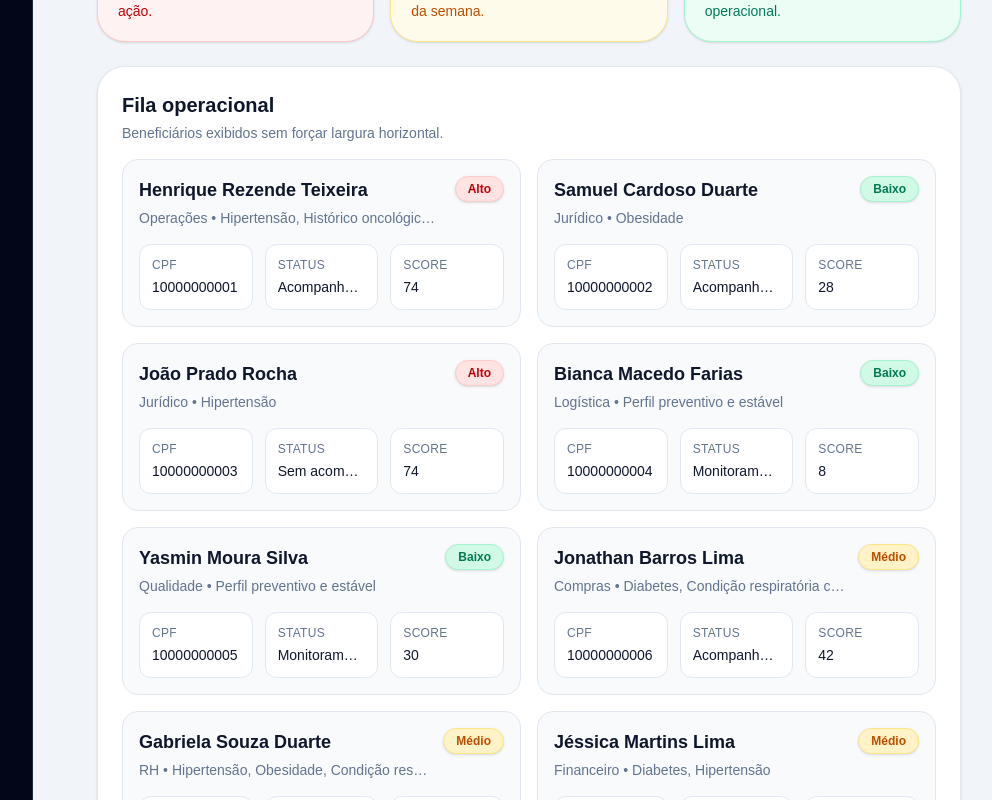
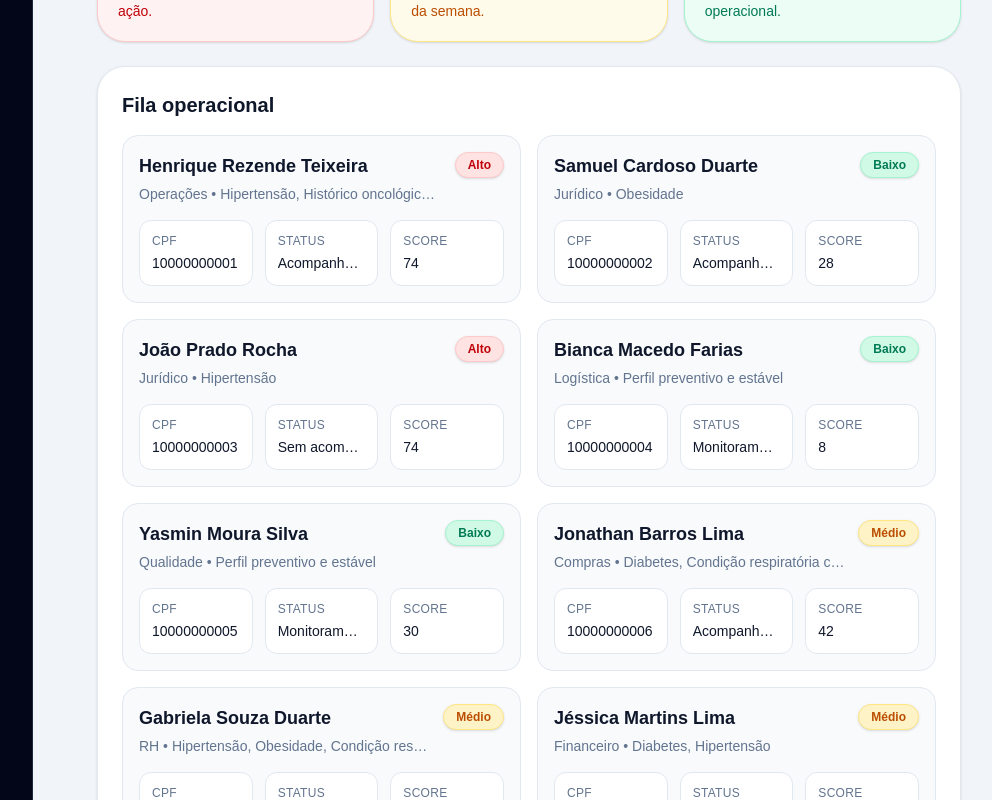
Before and after one commit to mvsobral26/viva-saude-publico, a Next.js app: page /beneficiarios in a window 1280 px wide. Shown: the part 840-1640 px from the top of the page, without its empty margins (255-1247 px from the left). Built offline with nearby package versions, Linux system fonts and the light colour scheme.

Commit message:
Update page.tsx

```diff
--- a/app/beneficiarios/page.tsx
+++ b/app/beneficiarios/page.tsx
@@ -234,9 +234,7 @@
                 <h2 className="text-xl font-bold text-slate-900">
                   {modoFila === 'fila' ? 'Fila operacional' : 'Base completa'}
                 </h2>
-                <p className="mt-1 text-sm text-slate-500">
-                  Beneficiários exibidos sem forçar largura horizontal.
-                </p>
+
               </div>
             </div>
 
```
